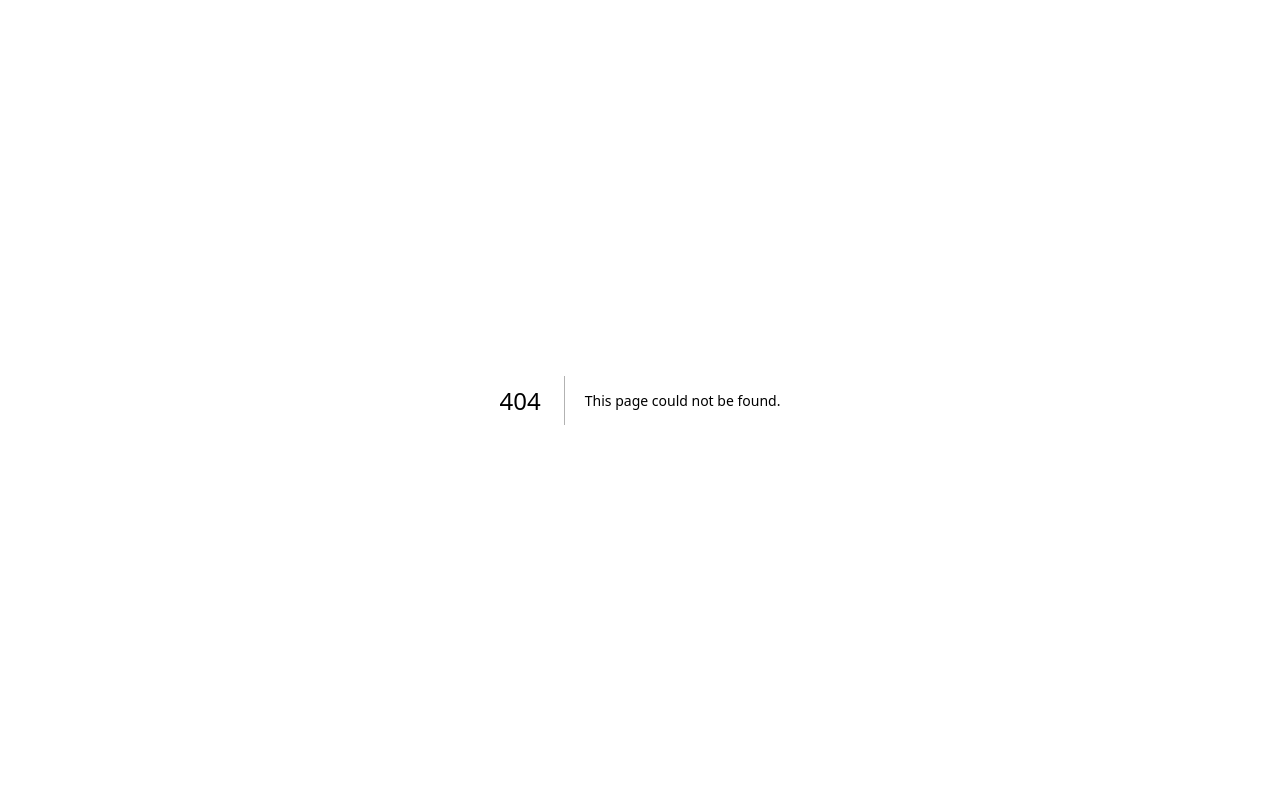
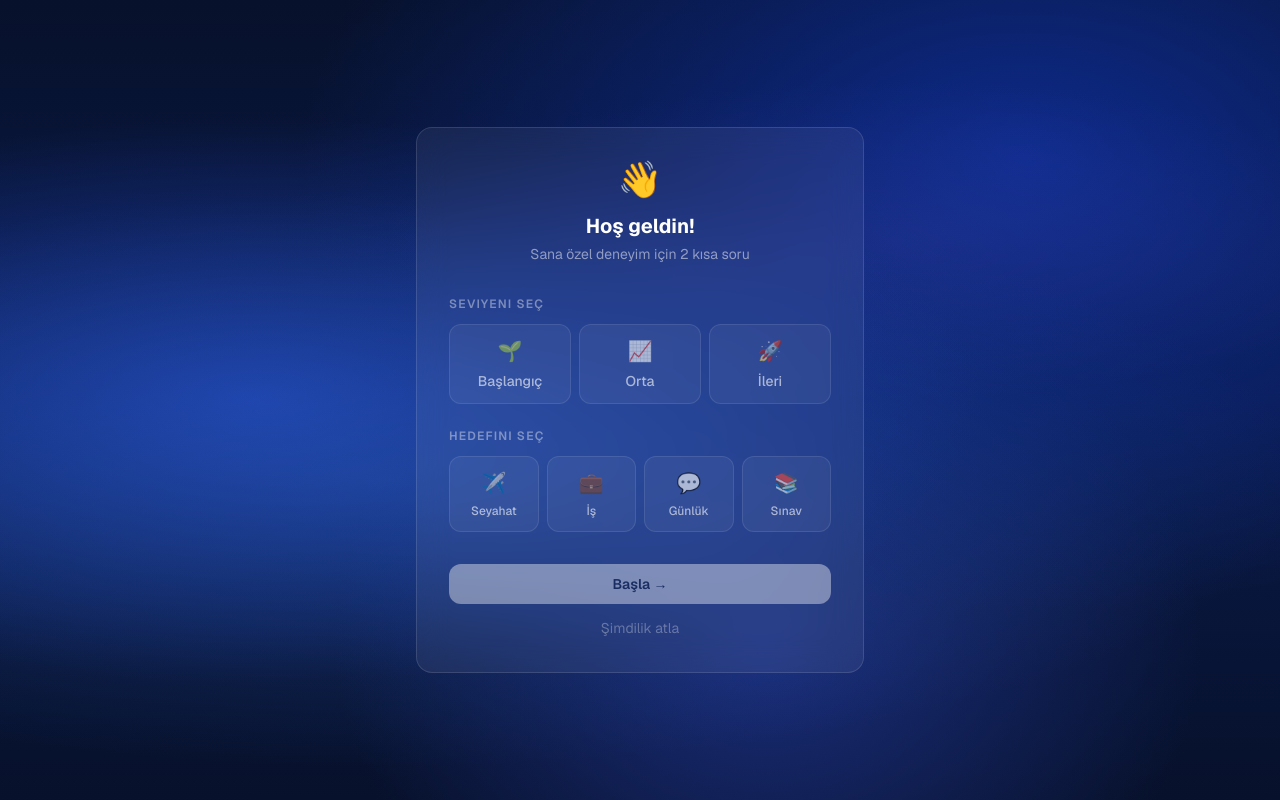
Before and after one commit to alolabsmarketing/olalabs-web, a Next.js app: page /onboarding in a window 1280 px wide. Before the commit this address had no page. Built offline with nearby package versions, Linux system fonts and the light colour scheme.

Commit message:
feat(onboarding): add level and goal selection page

```diff
--- /dev/null
+++ b/app/onboarding/page.tsx
@@ -0,0 +1,119 @@
+// app/onboarding/page.tsx
+"use client";
+
+import { useState } from "react";
+import { useRouter } from "next/navigation";
+
+type Level = "beginner" | "intermediate" | "advanced";
+type Goal = "travel" | "work" | "casual" | "exam";
+
+const LEVELS: { value: Level; label: string; icon: string }[] = [
+  { value: "beginner",     label: "Başlangıç", icon: "🌱" },
+  { value: "intermediate", label: "Orta",       icon: "📈" },
+  { value: "advanced",     label: "İleri",      icon: "🚀" },
+];
+
+const GOALS: { value: Goal; label: string; icon: string }[] = [
+  { value: "travel",  label: "Seyahat", icon: "✈️" },
+  { value: "work",    label: "İş",      icon: "💼" },
+  { value: "casual",  label: "Günlük",  icon: "💬" },
+  { value: "exam",    label: "Sınav",   icon: "📚" },
+];
+
+export default function OnboardingPage() {
+  const router = useRouter();
+  const [level, setLevel] = useState<Level | null>(null);
+  const [goal, setGoal] = useState<Goal | null>(null);
+  const [loading, setLoading] = useState(false);
+
+  async function handleStart() {
+    if (!level || !goal) return;
+    setLoading(true);
+    await fetch("/api/onboarding", {
+      method: "PATCH",
+      headers: { "Content-Type": "application/json" },
+      body: JSON.stringify({ level, goal }),
+    });
+    router.replace("/dashboard");
+  }
+
+  function handleSkip() {
+    router.replace("/dashboard");
+  }
+
+  return (
+    <div className="ola-gradient-bg relative flex min-h-screen items-center justify-center p-4">
+      <div className="ola-wave" />
+      <div className="relative z-10 w-full max-w-md">
+        <div className="glass-card p-8">
+          <div className="text-center mb-8">
+            <div className="text-4xl mb-3">👋</div>
+            <h2 className="text-white text-xl font-bold">Hoş geldin!</h2>
+            <p className="text-white/50 text-sm mt-1">
+              Sana özel deneyim için 2 kısa soru
+            </p>
+          </div>
+
+          <p className="text-white/40 text-xs font-semibold uppercase tracking-widest mb-3">
+            Seviyeni seç
+          </p>
+          <div className="grid grid-cols-3 gap-2 mb-6">
+            {LEVELS.map((l) => (
+              <button
+                key={l.value}
+                type="button"
+                onClick={() => setLevel(l.value)}
+                className={`flex flex-col items-center gap-1.5 py-3 px-2 rounded-xl border text-sm font-medium transition-all ${
+                  level === l.value
+                    ? "bg-blue-500/15 border-blue-400 text-white"
+                    : "bg-white/5 border-white/10 text-white/60 hover:bg-white/10 hover:text-white"
+                }`}
+              >
+                <span className="text-xl">{l.icon}</span>
+                {l.label}
+              </button>
+            ))}
+          </div>
+
+          <p className="text-white/40 text-xs font-semibold uppercase tracking-widest mb-3">
+            Hedefini seç
+          </p>
+          <div className="grid grid-cols-4 gap-2 mb-8">
+            {GOALS.map((g) => (
+              <button
+                key={g.value}
+                type="button"
+                onClick={() => setGoal(g.value)}
+                className={`flex flex-col items-center gap-1.5 py-3 px-1 rounded-xl border text-xs font-medium transition-all ${
+                  goal === g.value
+                    ? "bg-blue-500/15 border-blue-400 text-white"
+                    : "bg-white/5 border-white/10 text-white/60 hover:bg-white/10 hover:text-white"
+                }`}
+              >
+                <span className="text-xl">{g.icon}</span>
+                {g.label}
+              </button>
+            ))}
+          </div>
+
+          <button
+            type="button"
+            onClick={handleStart}
+            disabled={!level || !goal || loading}
+            className="w-full py-2.5 rounded-xl bg-white text-[#07112b] font-semibold text-sm hover:bg-white/90 transition-all disabled:opacity-40 mb-3"
+          >
+            {loading ? "Kaydediliyor..." : "Başla →"}
+          </button>
+
+          <button
+            type="button"
+            onClick={handleSkip}
+            className="w-full text-center text-white/30 hover:text-white/50 text-sm transition-colors"
+          >
+            Şimdilik atla
+          </button>
+        </div>
+      </div>
+    </div>
+  );
+}
```
